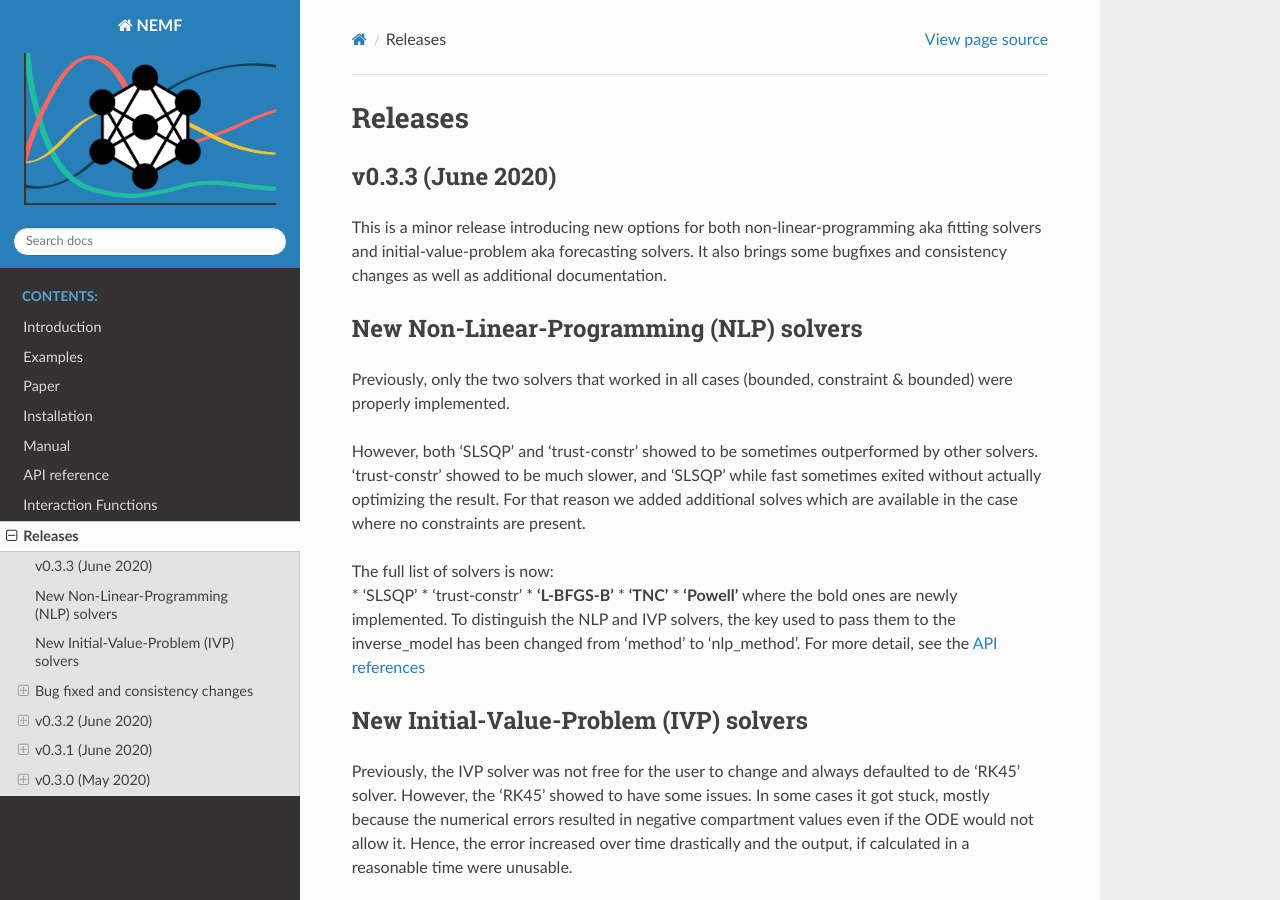
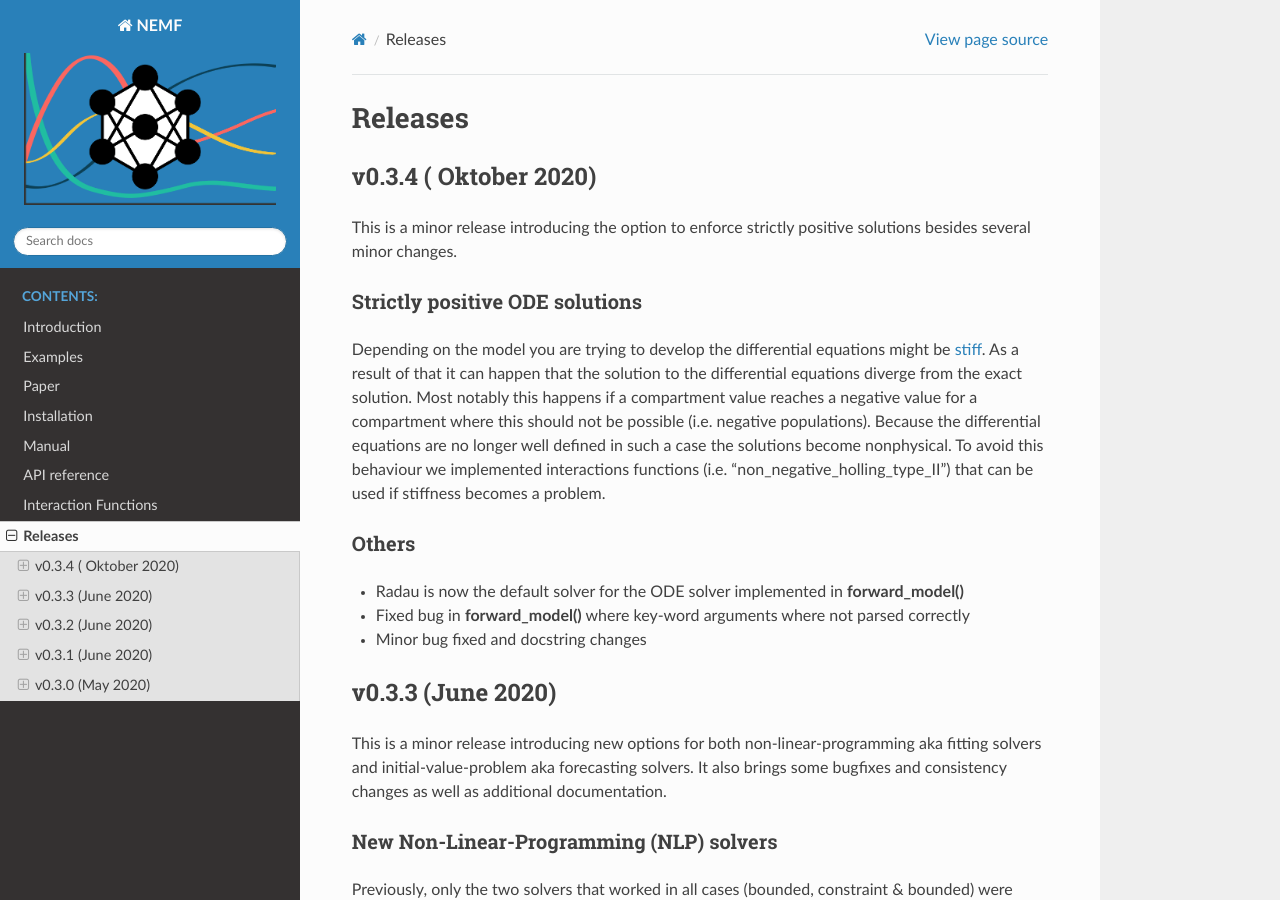
Before and after one commit to 465b/nemf, a Sphinx documentation site: the page built from doc/releases.md, in a window 1280 px wide and 900 px high. Built offline with Sphinx 7.4.7 and the Read the Docs theme 2.0.0, drawn with Linux system fonts in a browser that asks for light colours.

Commit message:
updated version, added release notes

```diff
--- a/doc/releases.md
+++ b/doc/releases.md
@@ -1,4 +1,33 @@
 # Releases
+
+## v0.3.4 ( Oktober 2020)
+
+This is a minor release introducing the option to enforce strictly positive
+solutions besides several minor changes.
+
+### Strictly positive ODE solutions
+
+Depending on the model you are trying to develop the differential equations
+might be [stiff](https://en.wikipedia.org/wiki/Stiff_equation).
+As a result of that it can happen that the solution to the differential
+equations diverge from the exact solution.
+Most notably this happens if a compartment value reaches a negative value for
+a compartment where this should not be possible (i.e. negative populations).
+Because the differential equations are no longer well defined in such a case
+the solutions become nonphysical.
+To avoid this behaviour we implemented interactions functions
+(i.e. "non_negative_holling_type_II") that can be used if stiffness becomes a
+problem.
+
+### Others
+
+* Radau is now the default solver for the ODE solver implemented in
+  **forward_model()**
+* Fixed bug in **forward_model()** where key-word arguments where not parsed
+  correctly
+* Minor bug fixed and docstring changes
+
+
 
 ## v0.3.3 (June 2020)
 
@@ -7,7 +36,7 @@ aka fitting solvers and initial-value-problem aka forecasting solvers. It also
 brings some bugfixes and consistency changes as well as additional
 documentation.
 
-## New Non-Linear-Programming (NLP) solvers
+### New Non-Linear-Programming (NLP) solvers
 
   Previously, only the two solvers that worked in all cases (bounded,
   constraint & bounded) were properly implemented.
@@ -29,7 +58,7 @@ documentation.
   inverse_model has been changed from 'method' to 'nlp_method'.
   For more detail, see the [API references](api)
 
-## New Initial-Value-Problem (IVP) solvers
+### New Initial-Value-Problem (IVP) solvers
 
   Previously, the IVP solver was not free for the user to change and always
   defaulted to de 'RK45' solver.
@@ -54,9 +83,9 @@ documentation.
   'ivp_method'.
   For more detail, see the [API references](api)
 
-## Bug fixed and consistency changes
+### Bug fixed and consistency changes
 
-### Changes
+#### Changes
 
 * Different verbosity options can now be used for 'trust-constr', providing
   more information during runtime. See [API references](api) for more
@@ -67,7 +96,7 @@ documentation.
   model. Because there is (currently) no application to use it without passing
   it back to the model it does this now automatically.
 
-### Bugs
+#### Bugs
 
 * *load_model()* did not allow to not pass a reference data path as presented
   in the examples. This is now possible.
@@ -75,7 +104,7 @@ documentation.
 * *load_reference_data()* did not correctly accept keyword arguments but only
   non-keyword ones. This as an error as all optional ones are kwargs.
 
-### Minor internal changes
+#### Minor internal changes
 
 * *internal:* In some cases the reference data sets have been referred to as
   'fit data' because it has been at some point during development used
--- a/setup.py
+++ b/setup.py
@@ -7,7 +7,7 @@ with open(path.join(this_directory, 'README.md'), encoding='utf-8') as f:
 
 setup(
     name="nemf",
-    version="0.3.3",
+    version="0.3.4",
     packages=find_packages(),
 
     # install_requires=[""],
```
